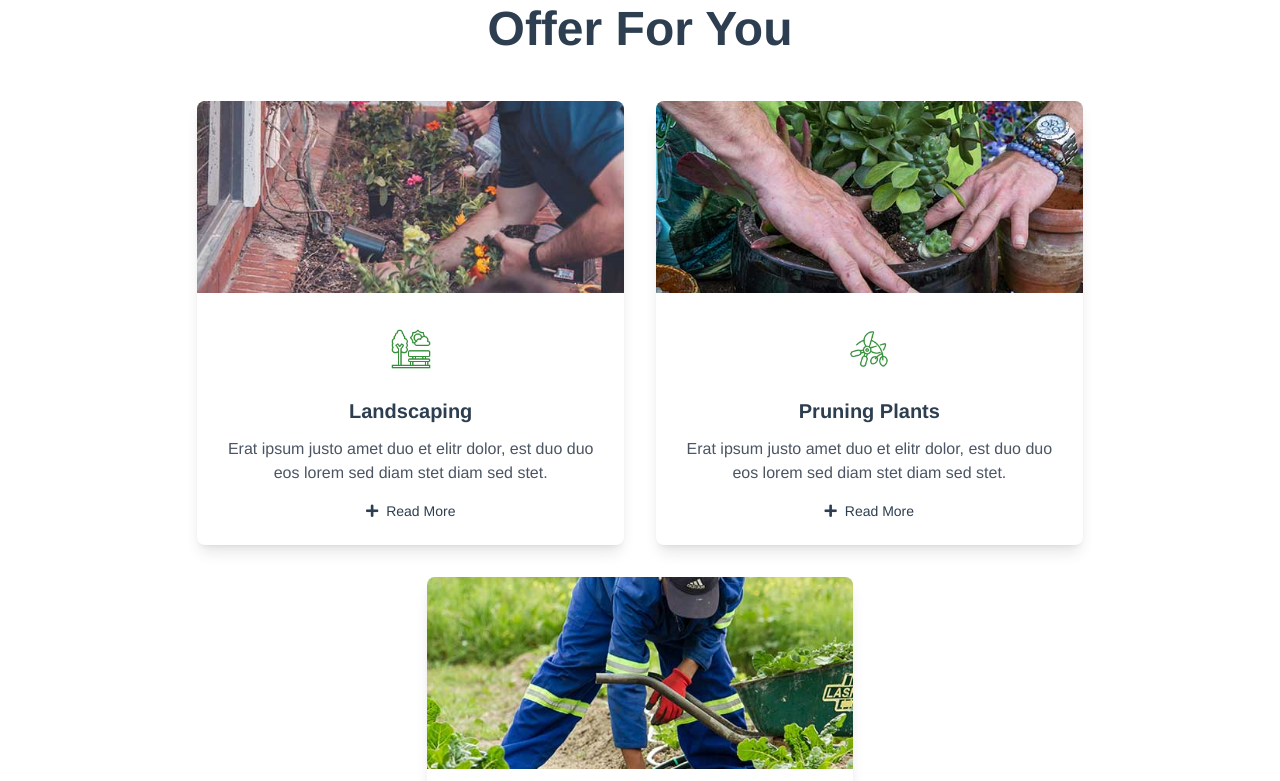
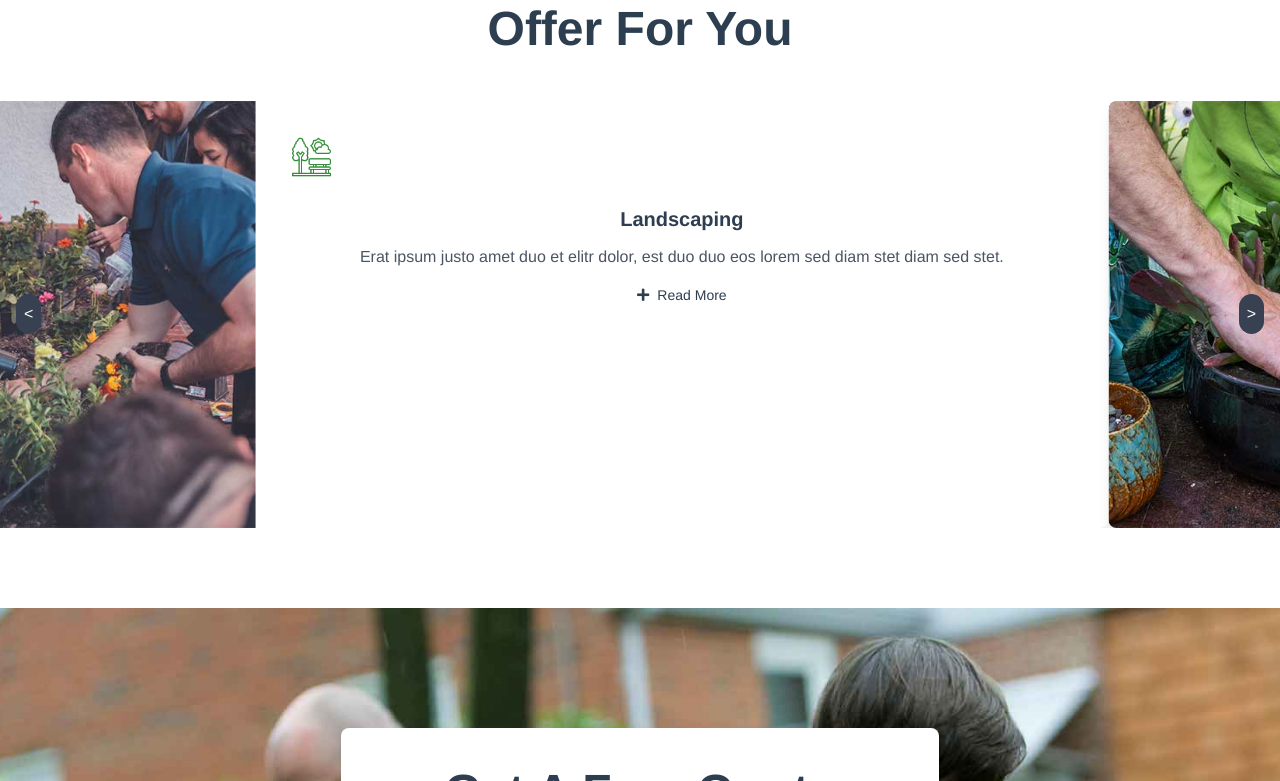
Before and after one commit to DFW-Software-Consulting/landscaping-dfw, a Vue app: page / in a window 1280 px wide. Shown: the part 2219-3000 px from the top of the page. Built offline with nearby package versions, Linux system fonts and the light colour scheme; some icons are missing; a web font is replaced by a local one.

Commit message:
added slideshow to the services section

```diff
--- a/src/sections/Services.vue
+++ b/src/sections/Services.vue
@@ -1,5 +1,5 @@
 <template>
-  <!-- Services Start -->
+  <!-- Services Section with Carousel -->
   <div class="w-full py-20">
     <div class="max-w-7xl mx-auto">
       <!-- Section Title -->
@@ -8,37 +8,42 @@
         <h1 class="text-5xl font-bold mb-5">Services That We Offer For You</h1>
       </div>
 
-      <!-- Service Items -->
-      <div class="flex flex-wrap gap-8 justify-center">
-        <div
-          v-for="(service, index) in services"
-          :key="index"
-          class="w-full lg:w-1/3 md:w-1/2 flex-shrink-0 animate-fade-in"
-          :style="{ animationDelay: `${service.delay}s` }"
-        >
-          <div class="bg-white rounded-lg shadow-lg overflow-hidden flex flex-col h-full">
-            <img class="w-full h-48 object-cover" :src="service.image" :alt="service.title" />
-            <div class="p-6">
+      <!-- Reusable Carousel Component -->
+      <Carousel :slides="services" :autoplay="true" :autoplayDelay="5000" :showNavigation="true">
+        <!-- Use Scoped Slot to Render Slide Content -->
+        <template v-slot:default="{ slide }">
+          <!-- Responsive Slide Container -->
+          <div
+            class="bg-white rounded-lg shadow-lg overflow-hidden flex flex-col md:flex-row h-full"
+          >
+            <!-- Responsive Image -->
+            <img
+              class="w-full md:w-1/3 h-40 md:h-auto object-cover"
+              :src="slide.image"
+              :alt="slide.title"
+            />
+            <!-- Slide Content -->
+            <div class="p-6 flex-1">
               <div
-                class="flex items-center justify-center bg-light rounded-full w-16 h-16 mx-auto mb-4"
+                class="flex items-center justify-center bg-light rounded-full w-16 h-16 mx-auto md:mx-0 mb-4"
               >
-                <img class="w-10 h-10" :src="service.icon" :alt="`${service.title} Icon`" />
+                <img class="w-10 h-10" :src="slide.icon" :alt="`${slide.title} Icon`" />
               </div>
-              <h4 class="text-xl font-semibold mb-3">{{ service.title }}</h4>
-              <p class="text-gray-600 mb-4">{{ service.description }}</p>
+              <h4 class="text-xl font-semibold mb-3">{{ slide.title }}</h4>
+              <p class="text-gray-600 mb-4">{{ slide.description }}</p>
               <a class="text-primary flex items-center justify-center text-sm font-medium" href="#">
                 <i class="fa fa-plus text-primary mr-2"></i>Read More
               </a>
             </div>
           </div>
-        </div>
-      </div>
+        </template>
+      </Carousel>
     </div>
   </div>
-  <!-- Services End -->
 </template>
 
 <script>
+import Carousel from '@/components/Carousel.vue'
 import serviceImage1 from '../assets/img/service-1.jpg'
 import serviceIcon1 from '../assets/img/icon/icon-3.png'
 import serviceImage2 from '../assets/img/service-2.jpg'
@@ -48,6 +53,9 @@ import serviceIcon3 from '../assets/img/icon/icon-5.png'
 
 export default {
   name: 'ServicesSection',
+  components: {
+    Carousel
+  },
   data() {
     return {
       services: [
@@ -56,26 +64,22 @@ export default {
           description:
             'Erat ipsum justo amet duo et elitr dolor, est duo duo eos lorem sed diam stet diam sed stet.',
           image: serviceImage1,
-          icon: serviceIcon1,
-          delay: 0.1
+          icon: serviceIcon1
         },
         {
           title: 'Pruning Plants',
           description:
             'Erat ipsum justo amet duo et elitr dolor, est duo duo eos lorem sed diam stet diam sed stet.',
           image: serviceImage2,
-          icon: serviceIcon2,
-          delay: 0.3
+          icon: serviceIcon2
         },
         {
           title: 'Irrigation & Drainage',
           description:
             'Erat ipsum justo amet duo et elitr dolor, est duo duo eos lorem sed diam stet diam sed stet.',
           image: serviceImage3,
-          icon: serviceIcon3,
-          delay: 0.5
+          icon: serviceIcon3
         }
-        // You can add more service items here
       ]
     }
   }
@@ -83,5 +87,5 @@ export default {
 </script>
 
 <style scoped>
-/* Add any custom styles for the services here */
+/* Styles for the services section */
 </style>
```
